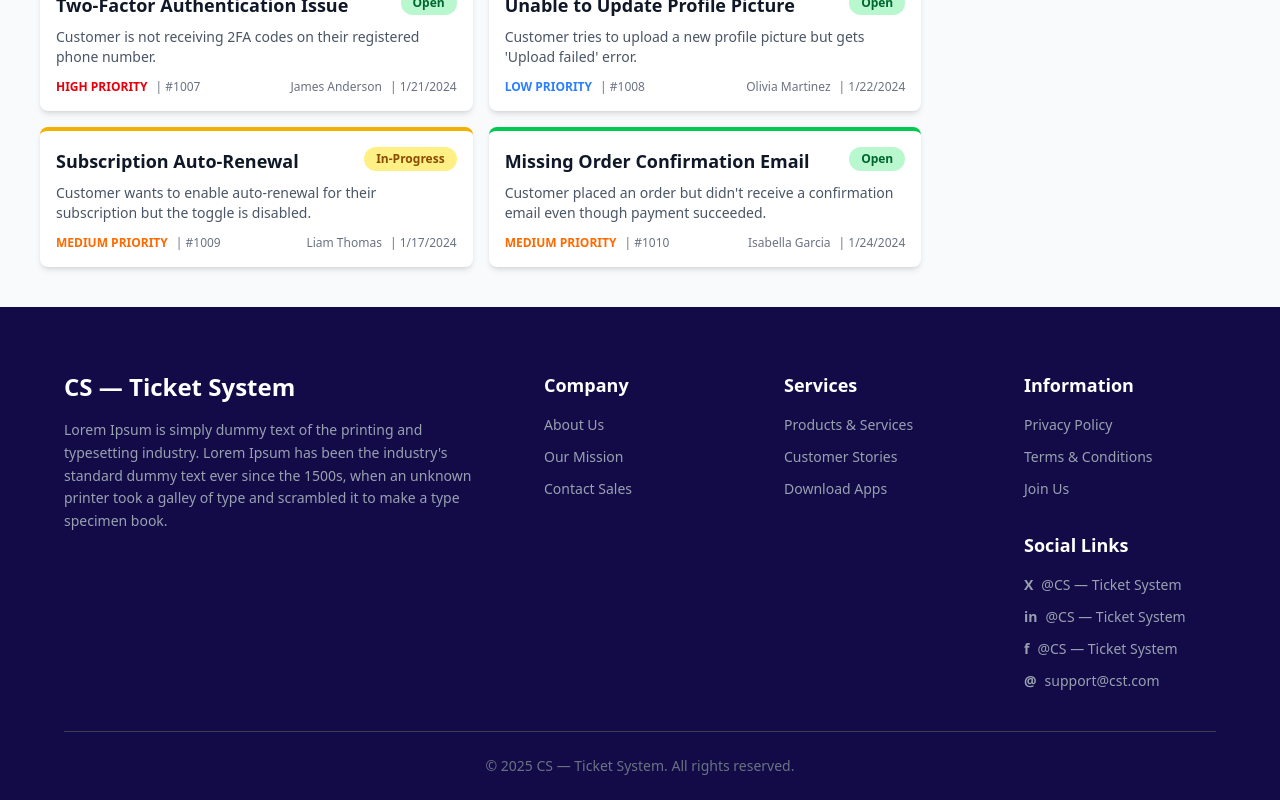
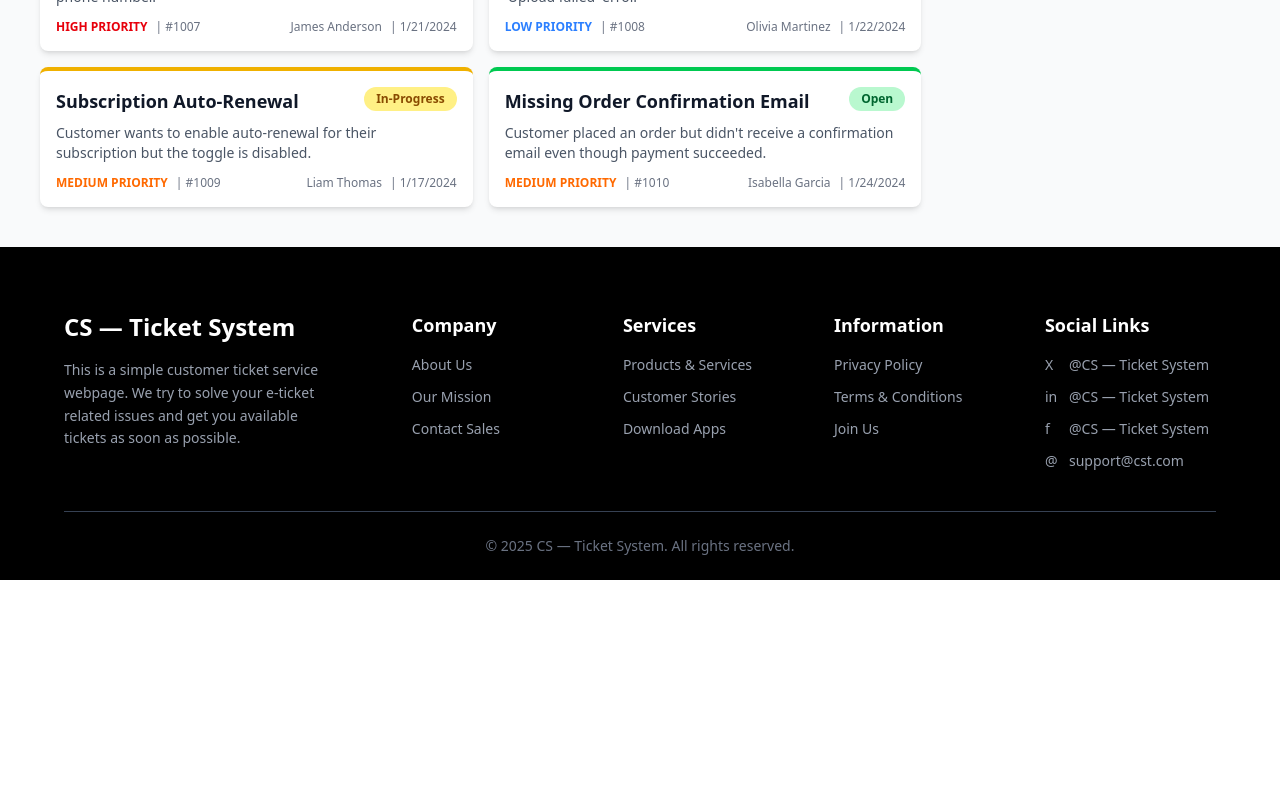
Before and after one commit to SabinaMarium/B12A7-Customer-Support-Zone, a React (Vite) app: page / in a window 1280 px wide. Shown: the part 1033-1833 px from the top of the page. After the commit the page ends 1613 px from the top, so only its background shows below. Built offline with nearby package versions, Linux system fonts and the light colour scheme.

Commit message:
added functions

```diff
--- a/src/App.jsx
+++ b/src/App.jsx
@@ -96,11 +96,6 @@ function App() {
 
             {/* Main Section */}
             <div className="min-h-screen bg-gray-50 p-6 sm:p-10">
-                <header className="mb-6">
-                    <h1 className="text-3xl font-bold text-gray-800">Customer Tickets</h1>
-
-                </header>
-
                 <div className="flex flex-col lg:flex-row gap-6">
 
                     {/* TICKET GRID SECTION (Left - W-3/4) */}
@@ -180,21 +175,24 @@ function App() {
                     </div>
                 </div>
             </div>
+
             {/* footer section */}
-            <footer className="bg-[#120B48] text-white pt-16">
+           <footer className="bg-black text-white pt-16">
     <div className="max-w-7xl mx-auto px-6 sm:px-10 lg:px-16">
-        <div className="grid grid-cols-2 md:grid-cols-5 gap-12 border-b border-gray-700 pb-10">
 
-            {/* 1. Logo & Description */}
-            <div className="col-span-2 md:col-span-2">
+
+        <div className="grid grid-cols-2 md:grid-cols-5 lg:grid-cols-[1.8fr_1fr_1fr_1fr_1fr] gap-x-10 gap-y-12 border-b border-gray-700 pb-10">
+
+            {/* 1. Logo & Description (Wider Column) */}
+            <div className="col-span-2 md:col-span-2 lg:col-span-1">
                 <h3 className="text-2xl font-bold mb-4">CS — Ticket System</h3>
-                <p className="text-sm text-gray-400 leading-relaxed">
-                    Lorem Ipsum is simply dummy text of the printing and typesetting industry. Lorem Ipsum has been the industry's standard dummy text ever since the 1500s, when an unknown printer took a galley of type and scrambled it to make a type specimen book.
+                <p className="text-sm text-gray-400 leading-relaxed pr-8">
+                    This is a simple customer ticket service webpage. We try to solve your e-ticket related issues and get you available tickets as soon as possible.
                 </p>
             </div>
 
             {/* 2. Company Links */}
-            <div>
+            <div className="col-span-1">
                 <h4 className="text-lg font-semibold mb-4">Company</h4>
                 <ul className="space-y-3 text-sm">
                     <li><a href="#" className="text-gray-400 hover:text-white transition-colors">About Us</a></li>
@@ -204,7 +202,7 @@ function App() {
             </div>
 
             {/* 3. Services Links */}
-            <div>
+            <div className="col-span-1">
                 <h4 className="text-lg font-semibold mb-4">Services</h4>
                 <ul className="space-y-3 text-sm">
                     <li><a href="#" className="text-gray-400 hover:text-white transition-colors">Products & Services</a></li>
@@ -213,29 +211,32 @@ function App() {
                 </ul>
             </div>
 
-            {/* 4. Information & Social Links */}
-            <div className="col-span-2 md:col-span-1">
+            {/* 4. Information Links */}
+            <div className="col-span-1">
                 <h4 className="text-lg font-semibold mb-4">Information</h4>
-                <ul className="space-y-3 text-sm mb-8">
+                <ul className="space-y-3 text-sm">
                     <li><a href="#" className="text-gray-400 hover:text-white transition-colors">Privacy Policy</a></li>
                     <li><a href="#" className="text-gray-400 hover:text-white transition-colors">Terms & Conditions</a></li>
                     <li><a href="#" className="text-gray-400 hover:text-white transition-colors">Join Us</a></li>
                 </ul>
+            </div>
 
+            {/* 5. Social Links */}
+            <div className="col-span-1">
                 <h4 className="text-lg font-semibold mb-4">Social Links</h4>
                 <ul className="space-y-3 text-sm">
-                    {/* Placeholder for social icons (using text for simplicity) */}
+                    {/* Placeholder for social icons */}
                     <li className="flex items-center space-x-2 text-gray-400 hover:text-white transition-colors">
-                        <span className="font-bold">X</span> <span>@CS — Ticket System</span>
+                        <span className="w-4">X</span> <span>@CS — Ticket System</span>
                     </li>
                     <li className="flex items-center space-x-2 text-gray-400 hover:text-white transition-colors">
-                        <span className="font-bold">in</span> <span>@CS — Ticket System</span>
+                        <span className="w-4">in</span> <span>@CS — Ticket System</span>
                     </li>
                     <li className="flex items-center space-x-2 text-gray-400 hover:text-white transition-colors">
-                        <span className="font-bold">f</span> <span>@CS — Ticket System</span>
+                        <span className="w-4">f</span> <span>@CS — Ticket System</span>
                     </li>
                     <li className="flex items-center space-x-2 text-gray-400 hover:text-white transition-colors">
-                        <span className="font-bold">@</span> <span>support@cst.com</span>
+                        <span className="w-4">@</span> <span>support@cst.com</span>
                     </li>
                 </ul>
             </div>
```
